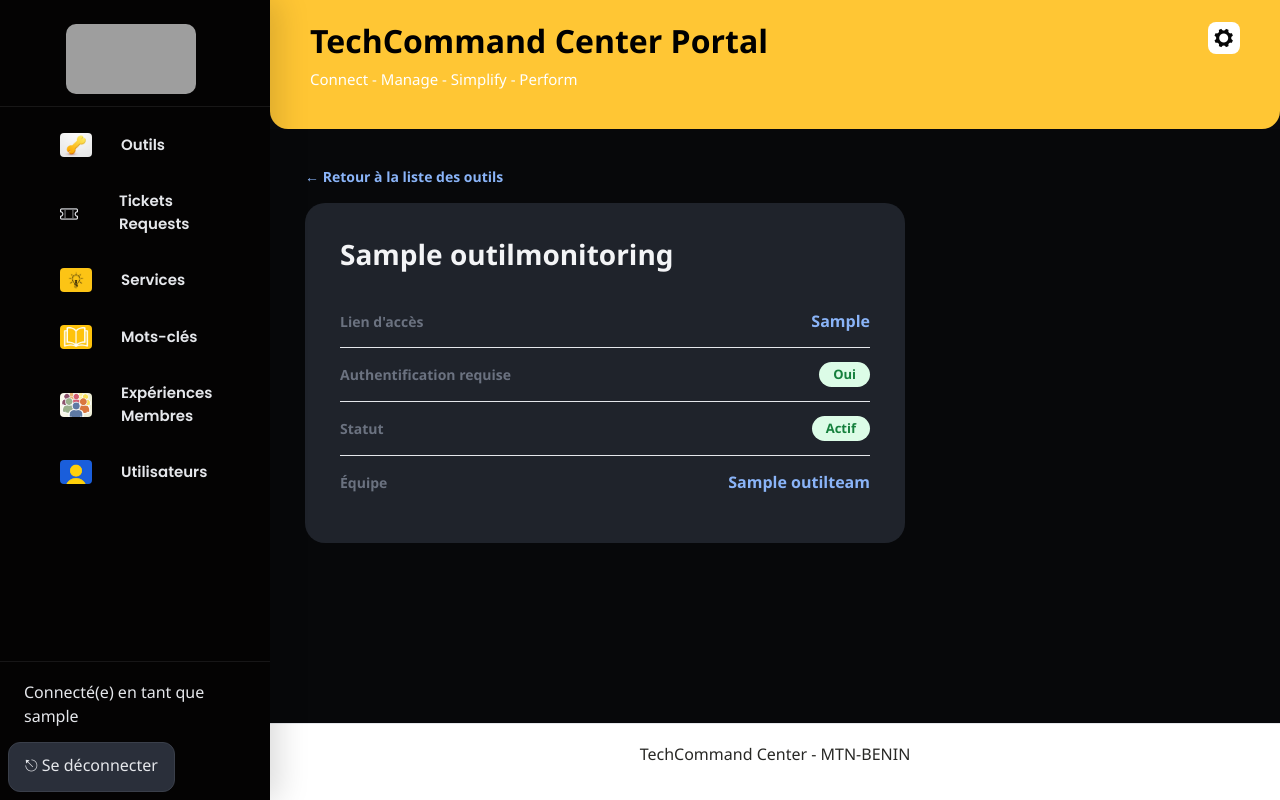
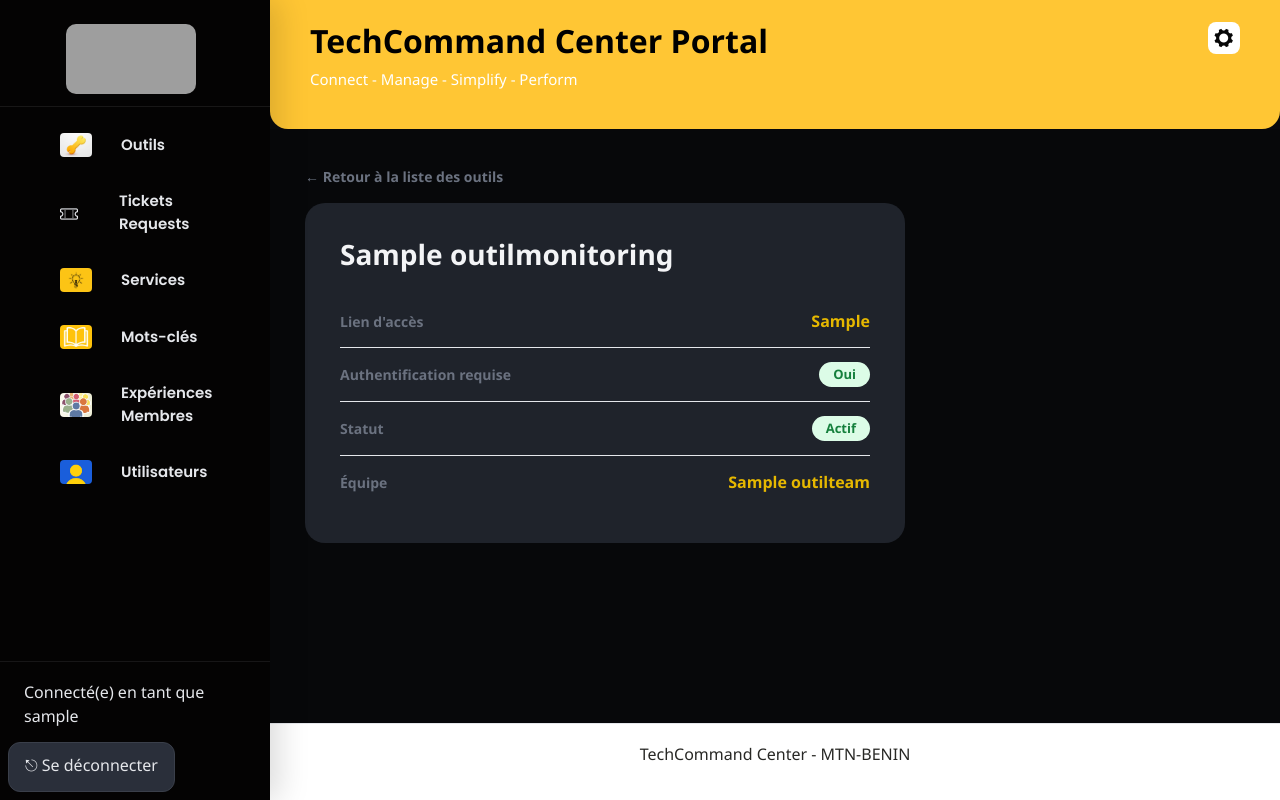
Before and after one commit to segolene21/projet_stage, a Django app: page /outils/1/ in a window 1280 px wide. Run offline with Django 5.2, Linux system fonts and the light colour scheme; a user stored in the database is signed in; tables that the repository leaves empty hold one stand-in row (values such as "Sample post"); some libraries are stand-ins or nearby versions; grey boxes are pictures that could not be loaded.

Commit message:
corrections css 2

```diff
--- a/opshub/templates/base.html
+++ b/opshub/templates/base.html
@@ -10,17 +10,7 @@
     <link rel="stylesheet" href="{% static 'css/stage_style.css' %}">
     {% block extra_css %}{% endblock %}
 
-    <script>
-      if (localStorage.getItem('theme') === 'dark') {
-    document.addEventListener('DOMContentLoaded', function() {
-        document.body.classList.add('dark-mode');
-    });
-}
-</script>
-    <style>
-        .dark-mode { background-color: #1a1a1a; color: #eee; }
-        .dark-mode a { color: #8ab4f8; }
-    </style>
+
 </head>
 <body class="dash-body{% if user.is_authenticated and user.theme_sombre %} dark-mode{% endif %}">
 <button id="burgerBtn" class="burger-btn" aria-label="Menu">
```
